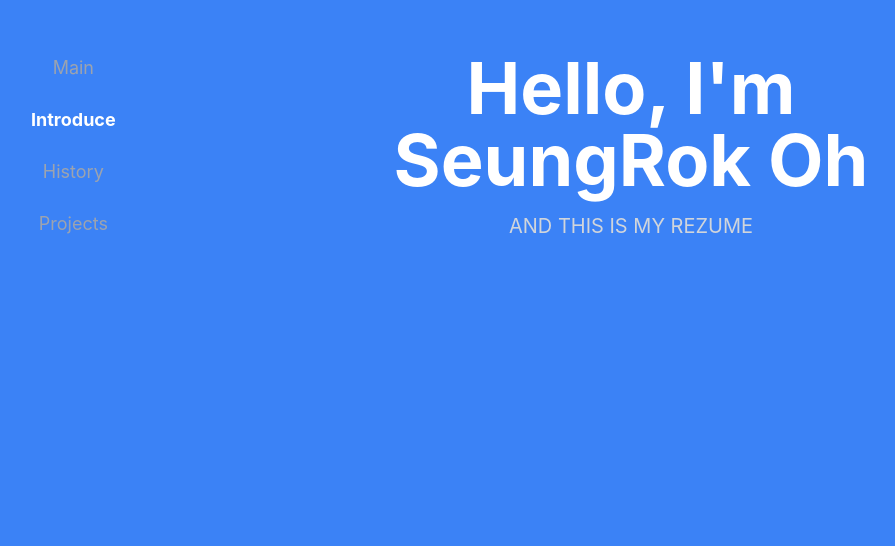
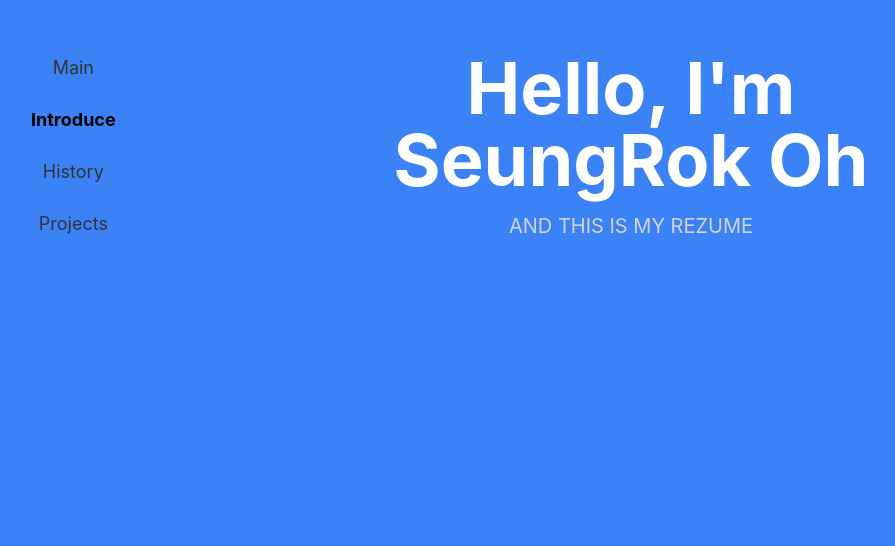
Before and after one commit to osr3173/portfolio, a React (Create React App) app: page / in a window 1280 px wide. Shown: the part 254-800 px from the top of the page, without its empty margins (9-904 px from the left). Built offline with nearby package versions, Linux system fonts and the light colour scheme.

Commit message:
Style Edited

```diff
--- a/src/Navbar.tsx
+++ b/src/Navbar.tsx
@@ -7,9 +7,10 @@ interface NavbarProps {
 
 const Navbar: React.FC<NavbarProps> = ({ onNavigate, currentPage }) => {
   const getClassName = (section: "Main" | "Introduce" | "Projects" | "History") => {
+    // 선택된 항목은 짙은 검정색으로, 비선택 항목은 회색으로 설정
     return currentPage === section
-      ? "text-white font-bold"
-      : "text-gray-400 hover:text-white";
+      ? "text-[#000000] font-bold" // 선택된 항목은 검정색
+      : "text-[#333333] hover:text-[#000000]"; // 비선택 항목은 짙은 회색
   };
 
   return (
```
